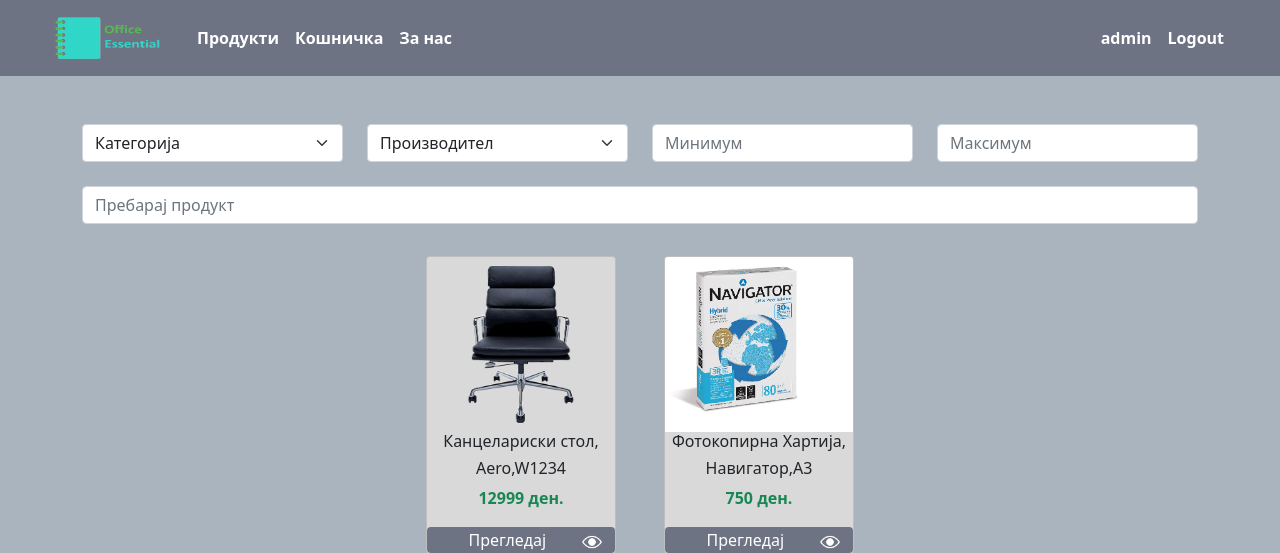
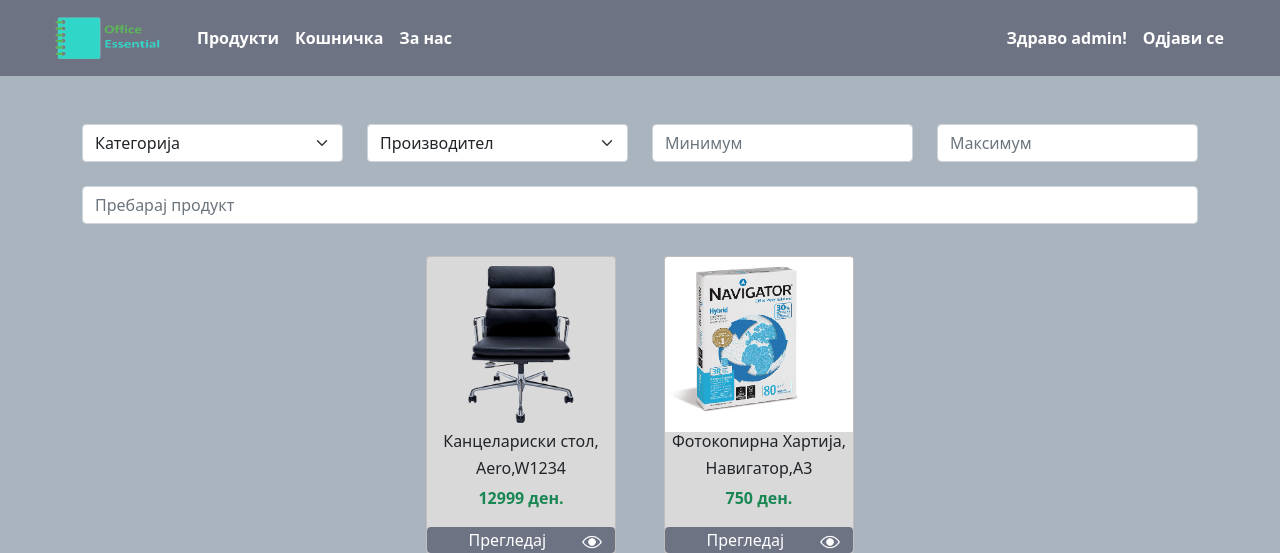
Before and after one commit to MilanTodorovikj/DNICK-OfficeEssential, a Django app: page / in a window 1280 px wide. Shown: the top 553 px of the page. Run offline with Django 4.2, Linux system fonts and the light colour scheme; a user stored in the database is signed in; data comes from the database, SQL or seed files in the repository; both versions use the stored data as it was after the commit.

Commit message:
styling change

```diff
--- a/Shop201083/ShopApp201083/templates/store/main.html
+++ b/Shop201083/ShopApp201083/templates/store/main.html
@@ -45,14 +45,14 @@
                 <ul class="navbar-nav me-auto mb-2 mb-lg-0">
                     <li class="nav-item">
                         {% if user.is_authenticated %}
-                        <a class="nav-link text-white" href="#">{{ user.username }}</a>
+                        <a class="nav-link text-white" href="#">Здраво {{ user.username }}!</a>
                         {% else %}
                         <a class="nav-link text-white" href="/login_page">Најави се</a>
                         {% endif %}
                     </li>
                     <li class="nav-item">
                     {% if user.is_authenticated %}
-                        <a class="nav-link text-white" href="{% url 'logout_user' %}">Logout</a>
+                        <a class="nav-link text-white" href="{% url 'logout_user' %}">Одјави се</a>
                     {% endif %}
                 </li>
                 </ul>
```
Also changed, not shown: Shop201083/db.sqlite3.
